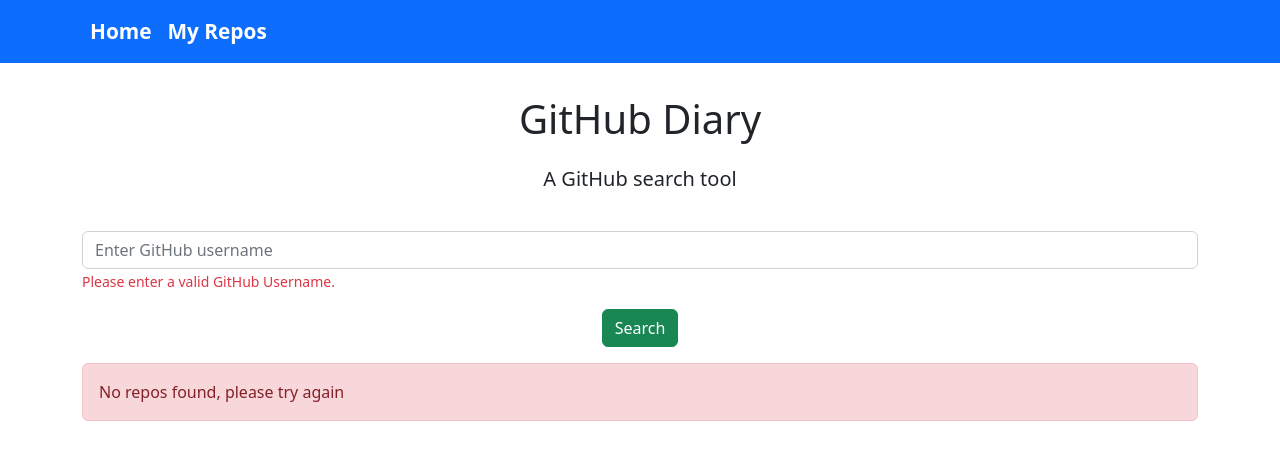
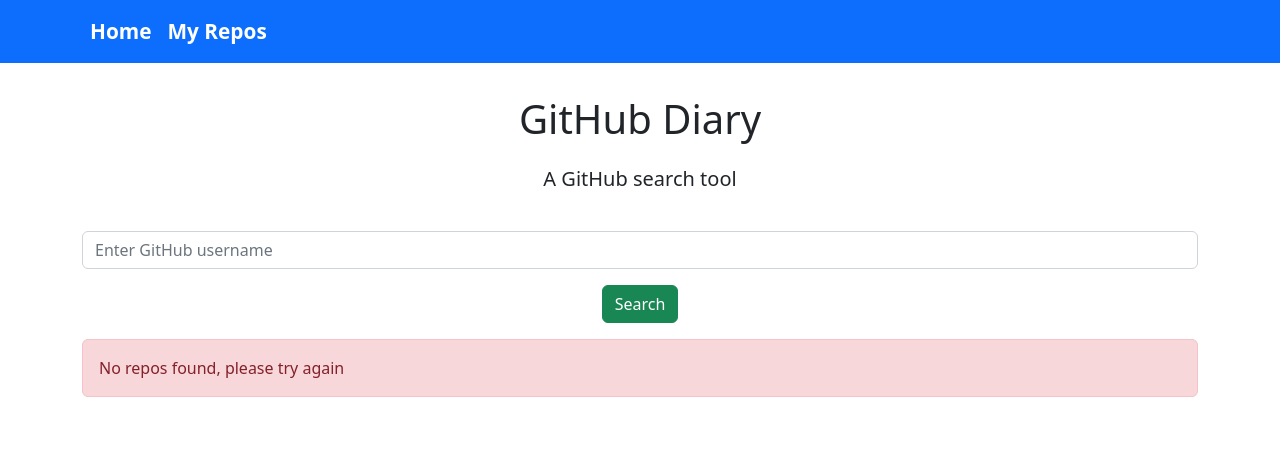
Before and after one commit to danieltrandafir/github-diary, a React (Create React App) app: page / in a window 1280 px wide. Shown: the top 460 px of the page. Built offline with nearby package versions, Linux system fonts and the light colour scheme.

Commit message:
set error state & handleSubmit form

```diff
--- a/src/components/SearchForm.js
+++ b/src/components/SearchForm.js
@@ -3,14 +3,26 @@
 import Form from "react-bootstrap/Form";
 
 export const SearchForm = ({ handleApiTrigger }) => {
-  const [userName, setUsername] = useState();
+  const [userName, setUsername] = useState("");
+  const [error, setError] = useState(false);
 
-  const handleOnChange = (currentTarget) => {
+  const handleOnChange = ({ currentTarget }) => {
     setUsername(currentTarget.value);
   };
 
+  const handleSubmit = (event) => {
+    event.preventDefault();
+
+    if (!userName) {
+      setError(true);
+    } else {
+      setError(false);
+      // trigger API request
+    }
+  };
+
   return (
-    <Form>
+    <Form onSubmit={handleSubmit}>
       <Form.Group className="mb-3">
         <Form.Control
           type="text"
@@ -18,9 +30,11 @@
           value={userName}
           onChange={handleOnChange}
         />
-        <Form.Text className="text-danger">
-          Please enter a valid GitHub Username.
-        </Form.Text>
+        {error && (
+          <Form.Text className="text-danger">
+            Please enter a valid GitHub Username.
+          </Form.Text>
+        )}
       </Form.Group>
 
       <Form.Group className="mb-3 text-center">
```
